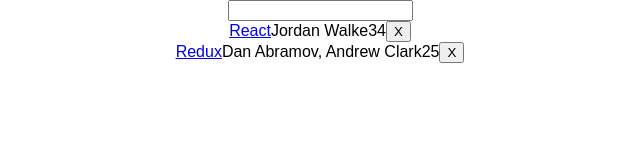
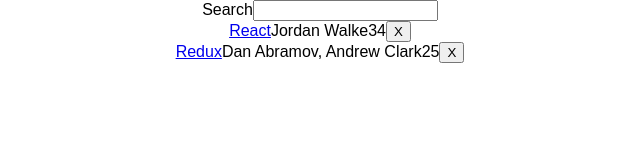
Before and after one commit to lm1435/react-practice, a React (Create React App) app: page / in a window 1280 px wide. Shown: the top 160 px of the page, without its empty margins (320-960 px from the left). Built offline with nearby package versions, Linux system fonts and the light colour scheme.

Commit message:
added new button component for easier reuse in the future

```diff
--- a/src/App.js
+++ b/src/App.js
@@ -50,20 +50,20 @@
   }
 
   render() {
-    const { searchTerm, list } = this.state;
+    const { list, searchTerm } = this.state;
     return (
       <div className="App">
         <Search
           onChange={this.onSearchChange}
           value={searchTerm}
-        />
+        >
+          Search
+        </Search>
         <Table
           list={list}
           pattern={searchTerm}
           onDismiss={this.onDismiss}
         />
-
-
       </div>
     );
   }
--- /dev/null
+++ b/src/Button.js
@@ -0,0 +1,18 @@
+import React, { Component } from "react";
+
+class Button extends Component {
+  render (props) {
+    const { onClick, className = '', children } = this.props;
+    return (
+      <button
+        onClick={onClick}
+        className={className}
+        type="button"
+      >
+        {children}
+      </button>
+    );
+  };
+}
+
+export default Button;
--- a/src/Search.js
+++ b/src/Search.js
@@ -2,9 +2,10 @@
 
 class Search extends Component {
 	render() {
-		const { value, onChange } = this.props;
+    const { value, onChange, children} = this.props;
 		return (
 			<form>
+        {children}
 				<input
           type="text"
           onChange={onChange}
--- a/src/Table.js
+++ b/src/Table.js
@@ -1,4 +1,5 @@
 import React, { Component } from 'react';
+import Button from "./Button";
 
 class Table extends Component {
   isSearched = (searchTerm) => {
@@ -19,9 +20,12 @@
 						<span>{item.num_comments}</span>
 						<span>{item.points}</span>
 						<span>
-							<button onClick={() => onDismiss(item.objectID)} type="button">
+							<Button
+                onClick={() => onDismiss(item.objectID)}
+                className='remove'
+              >
 								X
-							</button>
+							</Button>
 						</span>
 					</div>
 				))}
```
